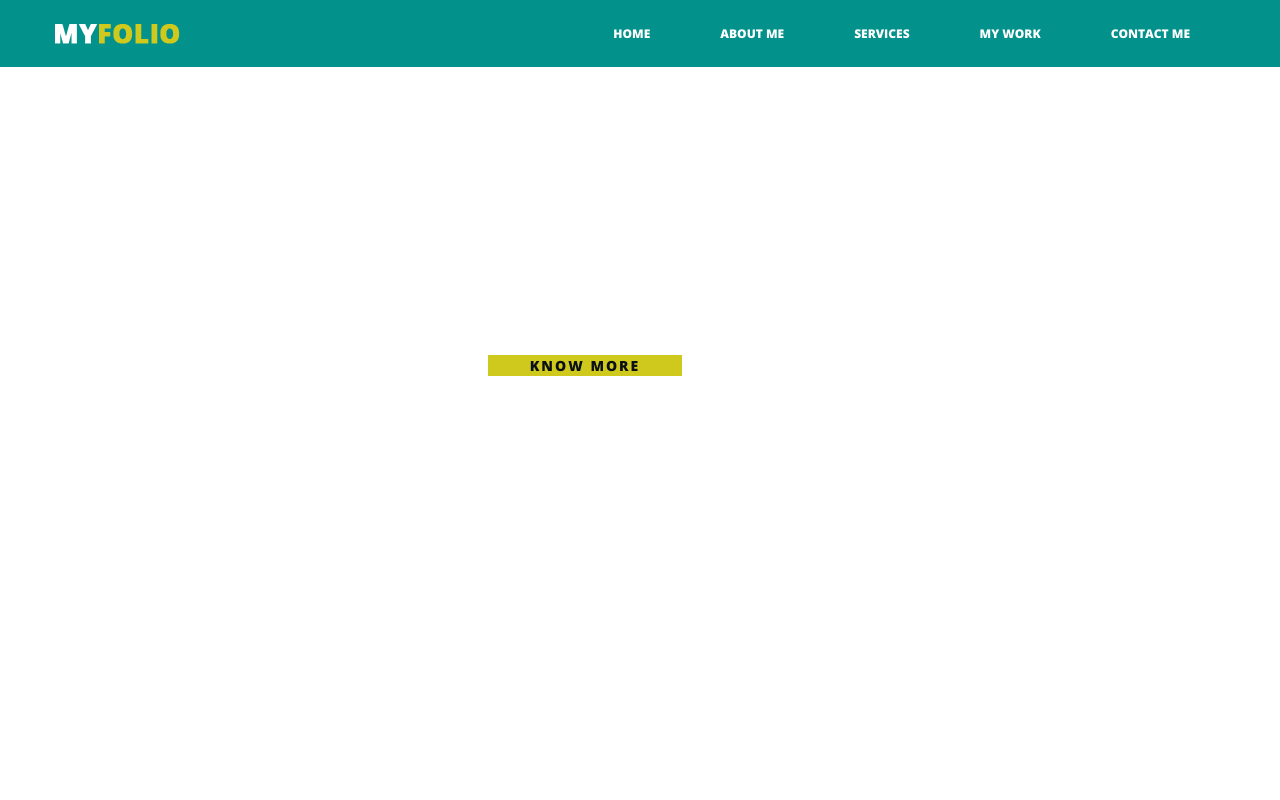
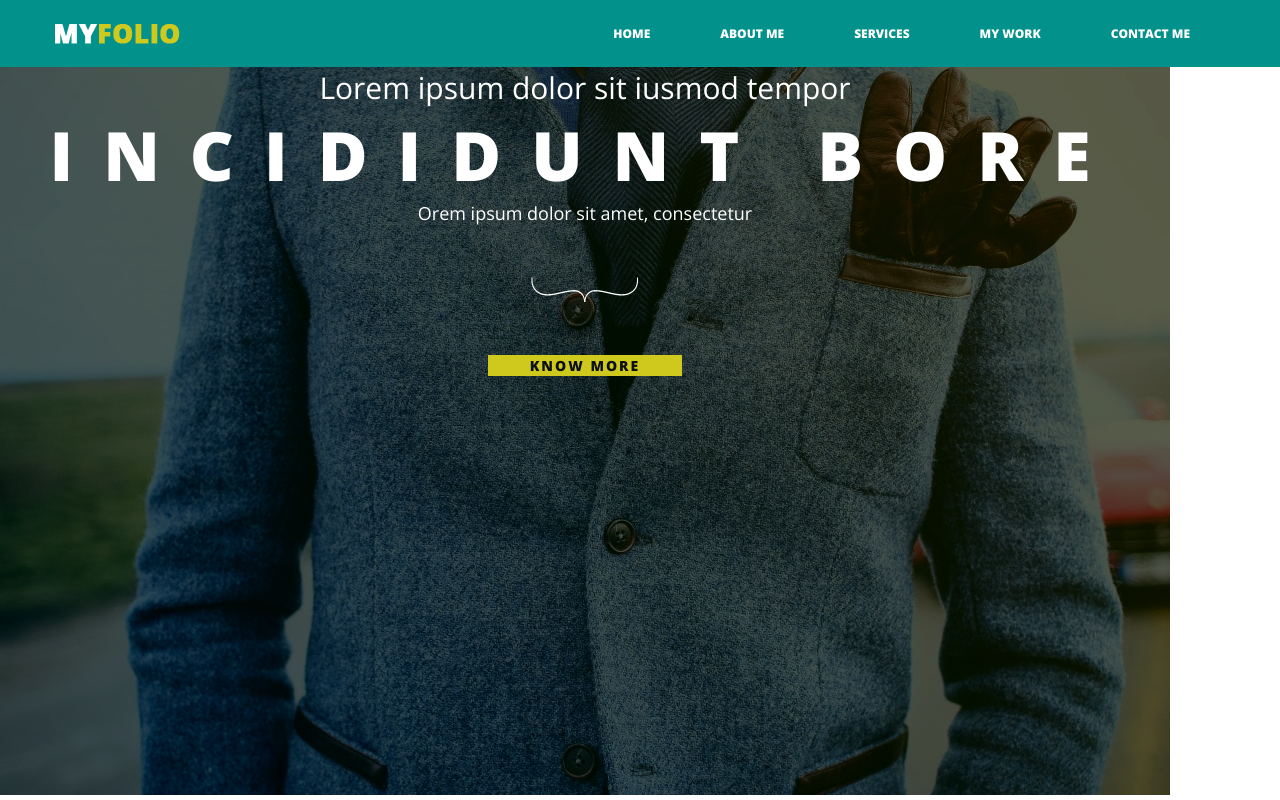
Before and after one commit to ataullah454/home-work-7, a plain HTML site: page index.html in a window 1280 px wide. Drawn offline with nearby package versions, Linux system fonts and the light colour scheme; files whose address does not match are found by name.

Commit message:
Update style.css

```diff
--- a/style.css
+++ b/style.css
@@ -48,7 +48,7 @@ ul{
     height: 728px;
     background-size: cover;
     background-position: center;
-    background-image: url(../2/image/background.jpg);
+    background-image: url(./image/background.jpg);
     text-align: center;
 }
 .banner h3{
```
